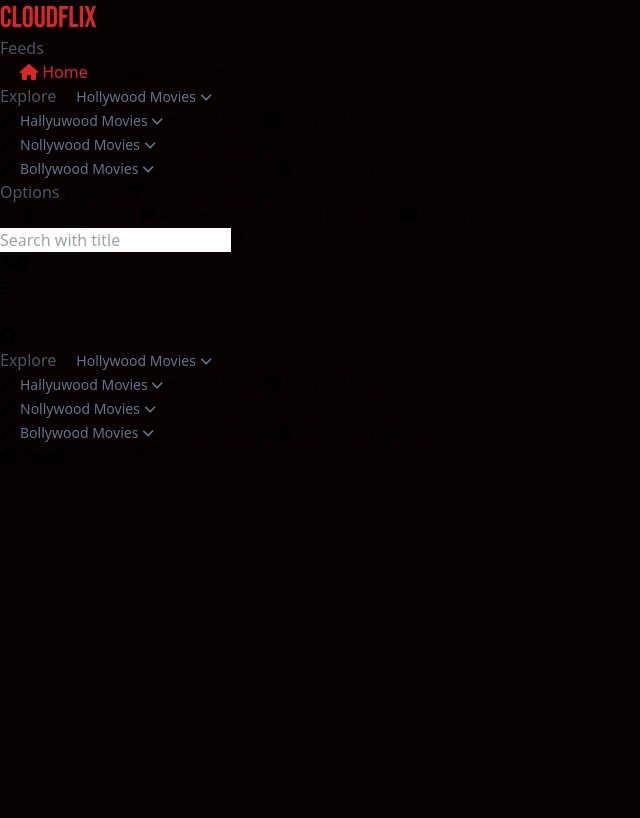
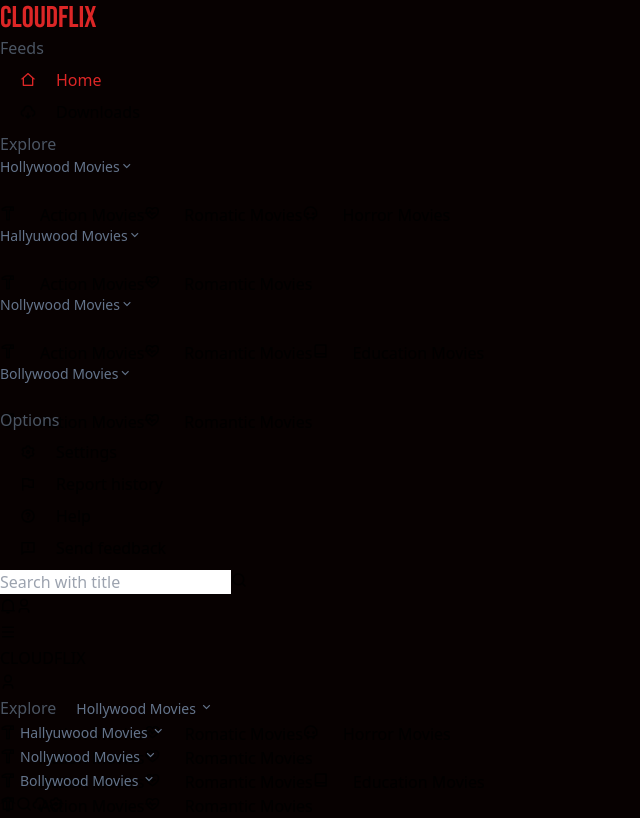
Before and after one commit to Dev-Ridwan16/cloudflix, a React (Vite) app: page / in a window 1280 px wide. Shown: the whole page, without its empty margins (0-640 px from the left). Built offline with nearby package versions, Linux system fonts and the light colour scheme.

Commit message:
changed from fontawesome to remix-icon

```diff
--- a/index.html
+++ b/index.html
@@ -4,6 +4,7 @@
 <head>
   <meta charset="UTF-8" />
   <link rel="icon" type="image/svg+xml" href="/vite.svg" />
+  <link rel="stylesheet" href="https://cdn.jsdelivr.net/npm/remixicon@2.5.0/fonts/remixicon.css">
   <meta name="viewport" content="width=device-width, initial-scale=1.0" />
   <title>Vite + React</title>
 </head>
--- a/src/Components/BottomNav.jsx
+++ b/src/Components/BottomNav.jsx
@@ -1,16 +1,14 @@
 import React from 'react'
 import './Styles/BottomNav.css'
-import { FontAwesomeIcon } from '@fortawesome/react-fontawesome'
-import { faHome, faSearch, faDownload, faCog } from '@fortawesome/free-solid-svg-icons'
 
 function BottomNav() {
   return (
     <React.Fragment>
-        <div className="fixed flex flex-row justify-evenly bg-zinc-900 py-2 text-slate-100 mb-5 rounded-b-2xl top-[94%] w-full xl:hidden">
-            <FontAwesomeIcon icon={faHome} className="botton-nav-icon" />
-            <FontAwesomeIcon icon={faSearch} className="botton-nav-icon" />
-            <FontAwesomeIcon icon={faDownload} className="botton-nav-icon" />
-            <FontAwesomeIcon icon={faCog} className="botton-nav-icon" />
+        <div className="fixed flex flex-row justify-evenly bg-zinc-900 py-2 text-slate-100 mb-5 rounded-b-2xl top-[92%] w-full xl:hidden">
+            <i class="ri-home-2-line botton-nav-icon"></i>
+            <i className="ri-search-line botton-nav-icon"></i>
+            <i class="ri-download-cloud-2-line botton-nav-icon" ></i>
+            <i className="ri-settings-3-line botton-nav-icon"></i>
         </div>
 
     </React.Fragment>
--- a/src/Components/HeaderNav.jsx
+++ b/src/Components/HeaderNav.jsx
@@ -1,20 +1,7 @@
 import React, { useState } from 'react'
 import './Styles/HeaderNav.css'
 import { NavLink } from 'react-router-dom'
-import { FontAwesomeIcon } from '@fortawesome/react-fontawesome'
 import { Transition } from 'react-transition-group'
-import {
-  faBars,
-  faTimes, faUserCircle,
-  faAngleDown,
-  faAngleUp,
-  faHammer,
-  faHeartbeat,
-  faSkull,
-  faGraduationCap,
-  faSearch,
-  faBell,
-} from '@fortawesome/free-solid-svg-icons'
 
 function HeaderNav() {
   const [nav, setNav] = useState(true)
@@ -25,17 +12,17 @@ function HeaderNav() {
       isOpen: false,
       options: [
         {
-          iconRep: faHammer,
+          iconRep: "ri-hammer-line",
           movieType: 'Action Movies',
           movieLink: '/hollywood/action-movies'
         },
         {
-          iconRep: faHeartbeat,
+          iconRep: "ri-heart-pulse-line",
           movieType: 'Romatic Movies',
           movieLink: '/hollywood/romantic-movies'
         },
         {
-          iconRep: faSkull,
+          iconRep: "ri-skull-2-line",
           movieType: 'Horror Movies',
           movieLink: '/hollywood/horro-movies'
         },
@@ -47,12 +34,12 @@ function HeaderNav() {
       isOpen: false,
       options: [
         {
-          iconRep: faHammer,
+          iconRep: "ri-hammer-line",
           movieType: 'Action Movies',
           movieLink: '/hallyuwood/action-movies'
         },
         {
-          iconRep: faHeartbeat,
+          iconRep: "ri-heart-pulse-line",
           movieType: 'Romantic Movies',
           movieLink: '/hallyuwood/romantic-movies'
         },
@@ -65,17 +52,17 @@ function HeaderNav() {
       isOpen: false,
       options: [
         {
-          iconRep: faHammer,
+          iconRep: "ri-hammer-line",
           movieType: 'Action Movies',
           movieLink: '/nollywood/action-movies'
         },
         {
-          iconRep: faHeartbeat,
+          iconRep: "ri-heart-pulse-line",
           movieType: 'Romantic Movies',
           movieLink: '/nollywood/romantic-movies'
         },
         {
-          iconRep: faGraduationCap,
+          iconRep: "ri-book-line",
           movieType: 'Education Movies',
           movieLink: '/nollywood/edu-movies'
         },
@@ -87,12 +74,12 @@ function HeaderNav() {
       isOpen: false,
       options: [
         {
-          iconRep: faHammer,
+          iconRep: "ri-hammer-line",
           movieType: 'Action Movies',
           movieLink: '/bollywood/action-movies'
         },
         {
-          iconRep: faHeartbeat,
+          iconRep: "ri-heart-pulse-line",
           movieType: 'Romantic Movies',
           movieLink: '/bollywood/romatic-movies'
         }
@@ -120,10 +107,10 @@ function HeaderNav() {
       <div className="bg-[#070101] py-2 h-[50px] xl:hidden">
         <div className='flex justify-between items-center text-slate-100 max-w-[100%] mx-5'>
           <span onClick={handleNav} className=" w-7 px-2 text-[20px]">
-            {nav ? <FontAwesomeIcon icon={faBars} /> : <FontAwesomeIcon icon={faTimes} />}
+            {nav ? <i className="ri-menu-line"></i> : < i className="ri-close-line"></i>}
           </span>
           <div className='text-[#dc2626] font-bold text-2xl'>CLOUDFLIX</div>
-          <FontAwesomeIcon icon={faUserCircle} />
+          <i className="ri-user-3-line"></i>
         </div>
         <div className={!nav ? 'navStyle' : 'transition-all duration-700 fixed left-[-100%] h-screen ease-in-out'}>
           <label>Explore</label>
@@ -131,7 +118,7 @@ function HeaderNav() {
             <React.Fragment key={index}>
               <span className="movie-title" onClick={() => handleToggle(index)}>
                 <NavLink to={!menu.isOpen ? menu.url : ''}>
-                  {menu.title} {menu.isOpen ? <FontAwesomeIcon icon={faAngleUp} /> : <FontAwesomeIcon icon={faAngleDown} />}
+                  {menu.title} {menu.isOpen ? <i className="ri-arrow-up-s-line"></i> : <i className="ri-arrow-down-s-line"></i>}
                 </NavLink>
               </span>
               <Transition in={menu.isOpen} timeout={500}>
@@ -144,10 +131,10 @@ function HeaderNav() {
                       <NavLink
                         to={option.movieLink}
                         key={option}
-                        className="flex flex-row items-center px-4 py-2 cursor-pointer w-[200px] text-[12px]"
+                        className="side-bar-parent flex flex-row items-center px-4 py-2 cursor-pointer w-[200px] text-[12px]"
                         onClick={() => handleOptionClick(option)}
                       >
-                        { <FontAwesomeIcon icon={option.iconRep} className="mx-2"/>} {option.movieType }
+                        {<i className={option.iconRep} ></i>} {option.movieType }
                       </NavLink>
                     ))}
                   </ul>
--- a/src/Components/SideNav.jsx
+++ b/src/Components/SideNav.jsx
@@ -1,22 +1,7 @@
 import React, { useState } from 'react'
 import './Styles/SideNav.css'
 import { NavLink } from 'react-router-dom'
-import { FontAwesomeIcon } from '@fortawesome/react-fontawesome'
 import { Transition } from 'react-transition-group'
-import {
-  faAngleDown,
-  faAngleUp,
-  faHammer,
-  faHeartbeat,
-  faSkull,
-  faGraduationCap,
-  faHome,
-  faDownload,
-  faCog,
-  faFlag,
-  faCommentAlt
-} from '@fortawesome/free-solid-svg-icons'
-import { faQuestionCircle } from '@fortawesome/free-regular-svg-icons'
 
 function SideNav() {
     const [countryMovieMenu, setCountryMovieMenu] = useState([
@@ -26,17 +11,17 @@ function SideNav() {
       isOpen: false,
       options: [
         {
-          iconRep: faHammer,
+          iconRep: "ri-hammer-line",
           movieType: 'Action Movies',
           movieLink: '/hollywood/action-movies'
         },
         {
-          iconRep: faHeartbeat,
+          iconRep: "ri-heart-pulse-line",
           movieType: 'Romatic Movies',
           movieLink: '/hollywood/romantic-movies'
         },
         {
-          iconRep: faSkull,
+          iconRep: "ri-skull-2-line",
           movieType: 'Horror Movies',
           movieLink: '/hollywood/horro-movies'
         },
@@ -48,12 +33,12 @@ function SideNav() {
       isOpen: false,
       options: [
         {
-          iconRep: faHammer,
+          iconRep: "ri-hammer-line",
           movieType: 'Action Movies',
           movieLink: '/hallyuwood/action-movies'
         },
         {
-          iconRep: faHeartbeat,
+          iconRep: "ri-heart-pulse-line",
           movieType: 'Romantic Movies',
           movieLink: '/hallyuwood/romantic-movies'
         },
@@ -66,17 +51,17 @@ function SideNav() {
       isOpen: false,
       options: [
         {
-          iconRep: faHammer,
+          iconRep: "ri-hammer-line",
           movieType: 'Action Movies',
           movieLink: '/nollywood/action-movies'
         },
         {
-          iconRep: faHeartbeat,
+          iconRep: "ri-heart-pulse-line",
           movieType: 'Romantic Movies',
           movieLink: '/nollywood/romantic-movies'
         },
         {
-          iconRep: faGraduationCap,
+          iconRep: "ri-book-line",
           movieType: 'Education Movies',
           movieLink: '/nollywood/edu-movies'
         },
@@ -88,18 +73,18 @@ function SideNav() {
       isOpen: false,
       options: [
         {
-          iconRep: faHammer,
+          iconRep: "ri-hammer-line",
           movieType: 'Action Movies',
           movieLink: '/bollywood/action-movies'
         },
         {
-          iconRep: faHeartbeat,
+          iconRep: "ri-heart-pulse-line",
           movieType: 'Romantic Movies',
           movieLink: '/bollywood/romatic-movies'
         }
       ]
     }
-    ])
+  ])
 
     const handleToggle = (index) => {
         const updateCountryMovieMenu = [...countryMovieMenu]
@@ -121,16 +106,16 @@ function SideNav() {
                   <div className=''>
                       <label htmlFor="">Feeds</label>
                       <ul className='feeds text-slate-100 flex flex-col text-[12px]'>
-                          <NavLink to={''}><FontAwesomeIcon icon={faHome} /> Home</NavLink>
-                          <NavLink to={'downloads'}><FontAwesomeIcon icon={faDownload} /> Downloads</NavLink>
+                          <NavLink className="side-bar-menus side-bar-parent" to={''}><i className="ri-home-2-line"></i> Home</NavLink>
+                          <NavLink className="side-bar-menus side-bar-parent" to={'downloads'}><i className="ri-download-cloud-2-line"></i> Downloads</NavLink>
                       </ul>
                   </div>
                   <label htmlFor="">Explore</label>
                   {countryMovieMenu.map((menu, index) => (
                         <React.Fragment key={index}>
                         <span className="movie-title" onClick={() => handleToggle(index)}>
-                            <NavLink to={!menu.isOpen ? menu.url : ''}>
-                            {menu.title} {menu.isOpen ? <FontAwesomeIcon icon={faAngleUp} /> : <FontAwesomeIcon icon={faAngleDown} />}
+                            <NavLink className="side-bar-menus" to={!menu.isOpen ? menu.url : ''}>
+                            {menu.title} {menu.isOpen ?<i className="ri-arrow-up-s-line"></i> : <i className="ri-arrow-down-s-line"></i>}
                             </NavLink>
                         </span>
                         <Transition in={menu.isOpen} timeout={500}>
@@ -143,10 +128,10 @@ function SideNav() {
                                 <NavLink
                                     to={option.movieLink}
                                     key={option}
-                                    className="flex flex-row items-center px-4 text-slate-100 py-2 cursor-pointer w-[200px] text-[12px]"
+                                    className="side-bar-parent flex flex-row items-center px-4 text-slate-100 py-2 cursor-pointer w-[200px] text-[12px]"
                                     onClick={() => handleOptionClick(option)}
                                 >
-                                    { <FontAwesomeIcon icon={option.iconRep} className="mx-2"/>} {option.movieType }
+                                    {<i className={option.iconRep }>  </i>} {option.movieType }
                                 </NavLink>
                                 ))}
                             </ul>
@@ -157,10 +142,10 @@ function SideNav() {
                   <div>
                       <label htmlFor="">Options</label>
                       <ul className='options text-slate-100 flex flex-col text-[12px]'>
-                          <NavLink to={'settings'}><FontAwesomeIcon icon={faCog} /> Settings</NavLink>
-                          <NavLink to={'report-history'}><FontAwesomeIcon icon={faFlag} /> Report history</NavLink>
-                          <NavLink to={'help'}><FontAwesomeIcon icon={faQuestionCircle} /> Help</NavLink>
-                          <NavLink to={'feedback'}><FontAwesomeIcon icon={faCommentAlt} /> Send feedback</NavLink>
+                          <NavLink className="side-bar-menus side-bar-parent" to={'settings'}><i className="ri-settings-3-line"></i> Settings</NavLink>
+                          <NavLink className="side-bar-menus side-bar-parent" to={'report-history'}><i className="ri-flag-line"></i> Report history</NavLink>
+                          <NavLink className="side-bar-menus side-bar-parent" to={'help'}><i className="ri-question-line"></i> Help</NavLink>
+                          <NavLink className="side-bar-menus side-bar-parent" to={'feedback'}><i className="ri-feedback-line"></i> Send feedback</NavLink>
                       </ul>
                     </div>
               </div>
--- a/src/Components/Styles/HeaderNav.css
+++ b/src/Components/Styles/HeaderNav.css
@@ -20,3 +20,6 @@ ul a.active {
 .movie-title {
     @apply py-2 px-5 cursor-pointer text-slate-500 text-[14px] w-[240px] hover:border border-slate-500 rounded-xl
 }
+.side-bar-parent i {
+    @apply pr-5 text-base
+}
--- a/src/Components/Styles/SideNav.css
+++ b/src/Components/Styles/SideNav.css
@@ -17,3 +17,9 @@
 .feeds a, .options a {
     @apply my-2 mx-5
 }
+.side-bar-menus {
+    @apply flex flex-row  items-center
+}
+.side-bar-parent i {
+    @apply pr-5 text-base
+}
```
Also changed, not shown: src/Components/DesktopHeaderNav.jsx (+4 -17 lines).
